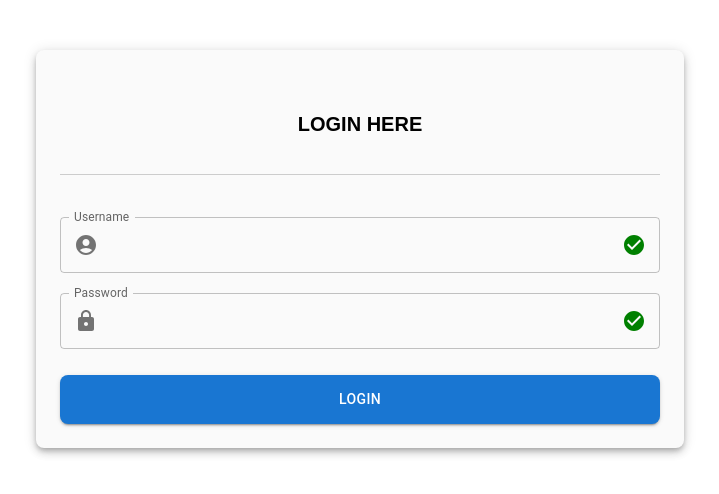
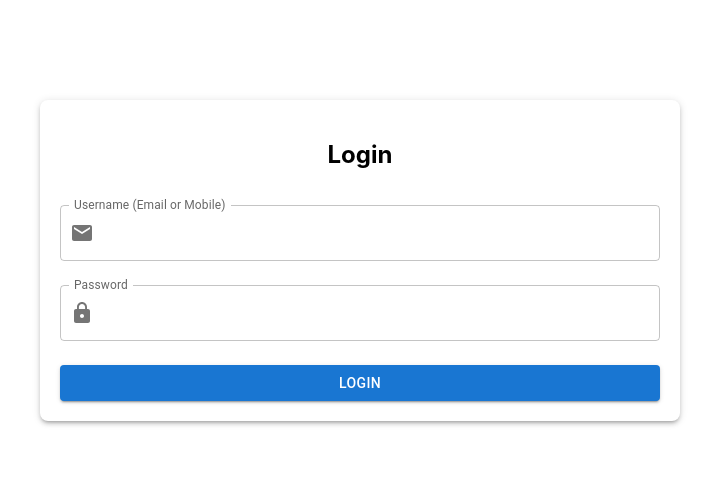
Before and after one commit to vishaljagdhane/sap, a React (Create React App) app in the folder sap/: page / in a window 1280 px wide. Shown: the top 494 px of the page, without its empty margins (280-999 px from the left). Built offline with nearby package versions, Linux system fonts and the light colour scheme.

Commit message:
procted routes and other sucessfully created

```diff
--- a/sap/src/APIServises/ApiServices.jsx
+++ b/sap/src/APIServises/ApiServices.jsx
@@ -4,8 +4,8 @@ const baseurl = process.env.REACT_APP_API_BASE_URL;  // You are storing your bas
 
 // Define the functions that will interact with the backend API
 function ApiServices() {
+  // This function is responsible for getting data (GET request) from an API endpoint
 
-  // This function is responsible for getting data (GET request) from an API endpoint
   const userDataGetting = async () => {
     try {
       const response = await axios.get(`${baseurl}/userData`);  // Perform GET request
--- a/sap/src/App.js
+++ b/sap/src/App.js
@@ -1,44 +1,32 @@
-import React from 'react';
-import { BrowserRouter, Routes, Route } from 'react-router-dom';
-import LoginPages from './pages/LoginPages';
-import ProtectedRoute from './pages/ProctedtRoute';
-import AdminDashbaord from './module/AdminModule/AdminDashbaord';
-import UseRegister from './pages/UseRegister';
-import UserTableData from './pages/UserTableData';
-import ApiServices from './APIServises/ApiServices';
+import React from 'react'
+import {BrowserRouter, Route, Routes} from 'react-router-dom'
+import UserTableData from './pages/UserTableData'
+import UseRegister from './pages/UseRegister'
+import SimpleLoginForm from './pages/LoginPages'
+import AdminDashboard from './module/AdminModule/AdminDashbaord'
+import { AuthProvider } from './CommanContext/AuthProvider'
+import ProtectedRoute from './pages/ProctedtRoute'
+export default function App() {
+  return (
+    <>
+   <AuthProvider>
+   <BrowserRouter>
+   <Routes>
+   <Route path='/' element={<SimpleLoginForm/>}></Route>
 
-function App() {
+   <Route
+   path="/admin-dashabord"
+   element={
+     <ProtectedRoute>
+       <AdminDashboard/>
+     </ProtectedRoute>
+   }
+ />
+   </Routes>
 
+   </BrowserRouter>
 
-  return (
-
-    <BrowserRouter>
-
-      <Routes>
-        <Route path="/" element={<LoginPages />} />
-
-        {/* Protected routes with role-based access */}
-        <Route
-          path="/admin"
-          element={
-            <ProtectedRoute allowedRoles={['admin']}>
-             <AdminDashbaord/>
-            </ProtectedRoute>
-          }
-        />
-        <Route
-          path="/usermodule"
-          element={
-            <ProtectedRoute allowedRoles={['user', 'admin']}>
-              <h1>User Module</h1>
-            </ProtectedRoute>
-          }
-        />
-        <Route path='/userregister' element={<UseRegister/>}/>
-        <Route path='/userTableData' element={<UserTableData/>}/>
-      </Routes>
-    </BrowserRouter>
-  );
+   </AuthProvider>
+    </>
+  )
 }
-
-export default App;
--- /dev/null
+++ b/sap/src/CommanContext/AuthProvider.jsx
@@ -0,0 +1,54 @@
+import React, { createContext, useState, useEffect, useContext } from 'react';
+
+const AuthContext = createContext();
+
+export const useAuth = () => {
+  return useContext(AuthContext);  // Hook to access the context values
+};
+
+export const AuthProvider = ({ children }) => {
+  // Get authentication status from localStorage, default to false
+  const [isAuthenticated, setIsAuthenticated] = useState(localStorage.getItem('isAuthenticated') === 'true');
+  const [username, setUserName] = useState(localStorage.getItem('username') || '');
+  const [password, setPassword] = useState(localStorage.getItem('password') || '');
+
+  // Method to log the user in
+  const login = (user, pass) => {
+    setIsAuthenticated(true);
+    setUserName(user);
+    setPassword(pass);
+
+    // Persist authentication and credentials in localStorage
+    localStorage.setItem('isAuthenticated', 'true');
+    localStorage.setItem('username', user);
+    localStorage.setItem('password', pass);
+  };
+
+  // Method to log the user out
+  const logout = () => {
+    setIsAuthenticated(false);
+    setUserName('');
+    setPassword('');
+
+    // Clear authentication and credentials from localStorage
+    localStorage.removeItem('isAuthenticated');
+    localStorage.removeItem('username');
+    localStorage.removeItem('password');
+  };
+
+  const ContextValue = {
+    isAuthenticated,
+    login,
+    logout,
+    username,
+    setUserName,
+    password,
+    setPassword,
+  };
+
+  return (
+    <AuthContext.Provider value={ContextValue}>
+      {children}
+    </AuthContext.Provider>
+  );
+};
--- a/sap/src/module/AdminModule/AdminDashbaord.jsx
+++ b/sap/src/module/AdminModule/AdminDashbaord.jsx
@@ -34,6 +34,7 @@ export default function AdminDashboard() {
             transition: 'width 0.3s ease', // Smooth transition for content width
             marginLeft: isLeftPanelOpen ? '3%' : '0', // Move content to the right when panel opens
             display:'block', //
+          ml:0
           }}
         >
           {/* Top Bar (Always visible on top) */}
--- a/sap/src/module/AdminModule/TopBar.jsx
+++ b/sap/src/module/AdminModule/TopBar.jsx
@@ -1,35 +1,46 @@
-import React, { useState } from 'react'
-import { AppBar, Toolbar, IconButton, Typography, TextField, InputAdornment, Avatar, Menu, MenuItem } from '@mui/material'
-import MenuIcon from '@mui/icons-material/Menu'
-import CloseIcon from '@mui/icons-material/Close'  // Import CloseIcon
-import SearchIcon from '@mui/icons-material/Search'
-import AccountCircle from '@mui/icons-material/AccountCircle'
+import React, { useState } from 'react';
+import { AppBar, Toolbar, IconButton, Typography, TextField, InputAdornment, Avatar, Menu, MenuItem } from '@mui/material';
+import MenuIcon from '@mui/icons-material/Menu';
+import CloseIcon from '@mui/icons-material/Close';  // Import CloseIcon
+import SearchIcon from '@mui/icons-material/Search';
+import AccountCircle from '@mui/icons-material/AccountCircle';
+
+import { useNavigate } from 'react-router-dom';  // Import useNavigate to handle redirection
+import { useAuth } from '../../CommanContext/AuthProvider';
 
 export default function TopBar({ toggleLeftPanel }) {
-  const [anchorEl, setAnchorEl] = useState(null)
-  const [searchQuery, setSearchQuery] = useState('')
-  const [isLeftPanelOpen, setIsLeftPanelOpen] = useState(false) // State to track left panel status
+  const { logout } = useAuth(); // Access the logout function from AuthContext
+  const [anchorEl, setAnchorEl] = useState(null);
+  const [searchQuery, setSearchQuery] = useState('');
+  const [isLeftPanelOpen, setIsLeftPanelOpen] = useState(false); // State to track left panel status
+  const navigate = useNavigate();  // Hook for navigation
 
   // Handle user icon click
   const handleUserMenuClick = (event) => {
-    setAnchorEl(event.currentTarget)
-  }
+    setAnchorEl(event.currentTarget);
+  };
 
   // Handle user menu close
   const handleUserMenuClose = () => {
-    setAnchorEl(null)
-  }
+    setAnchorEl(null);
+  };
 
   // Handle search input change
   const handleSearchChange = (event) => {
-    setSearchQuery(event.target.value)
-  }
+    setSearchQuery(event.target.value);
+  };
 
   // Toggle the left panel and change the icon (Menu or Close)
   const handleMenuIconClick = () => {
-    setIsLeftPanelOpen((prevState) => !prevState)
-    toggleLeftPanel() // This will toggle the actual left panel visibility
-  }
+    setIsLeftPanelOpen((prevState) => !prevState);
+    toggleLeftPanel(); // This will toggle the actual left panel visibility
+  };
+
+  // Handle logout action
+  const handleLogout = () => {
+    logout();  // Call the logout function from AuthContext
+    navigate('/');  // Navigate to login page after logout
+  };
 
   return (
     <AppBar position="static">
@@ -89,9 +100,10 @@ export default function TopBar({ toggleLeftPanel }) {
           onClose={handleUserMenuClose}
         >
           <MenuItem onClick={handleUserMenuClose}>Profile</MenuItem>
-          <MenuItem onClick={handleUserMenuClose}>Logout</MenuItem>
+          {/* Add Logout option */}
+          <MenuItem onClick={handleLogout}>Logout</MenuItem>
         </Menu>
       </Toolbar>
     </AppBar>
-  )
+  );
 }
--- a/sap/src/pages/LoginPages.jsx
+++ b/sap/src/pages/LoginPages.jsx
@@ -1,190 +1,119 @@
-import React, { useContext, useState } from 'react';
-import { Box, TextField, Button, InputAdornment, FormHelperText, Dialog, DialogActions, DialogContent, DialogTitle } from '@mui/material';
-import { AccountCircle, Lock, CheckCircle, ErrorOutline } from '@mui/icons-material';
-import { DataContext } from '../CommanContext/DataProvider'; // Import the context
-import { useNavigate } from 'react-router-dom'; // Import useNavigate hook
-import LoginJson from './LoginJson.json'; // Assuming you have multiple users in this file
+import React, { useState } from 'react';
+import { Box, TextField, Button, IconButton, InputAdornment, Snackbar, Alert } from '@mui/material';
+import { Email, Lock } from '@mui/icons-material'; // Import icons
+import axios from 'axios';
+import { useNavigate } from 'react-router-dom';
+import { useAuth } from '../CommanContext/AuthProvider';
 
-export default function LoginPages() {
-  const { username, setUserName, password, setPassword } = useContext(DataContext); // Access context values
-  const [usernameValid, setUsernameValid] = useState(true);
-  const [passwordValid, setPasswordValid] = useState(true);
-  const [usernameError, setUsernameError] = useState('');
-  const [passwordError, setPasswordError] = useState('');
-  const [openDialog, setOpenDialog] = useState(false); // Dialog state for incorrect login
-  const [dialogMessage, setDialogMessage] = useState(''); // Message for the dialog
-  const navigate = useNavigate(); // Hook for navigation
 
-  // Regular expression for email validation
-  const emailRegex = /^[^\s@]+@[^\s@]+\.[^\s@]+$/;
+export default function SimpleLoginForm() {
+  const [username, setUsername] = useState('');
+  const [password, setPassword] = useState('');
+  const [error, setError] = useState('');
+  const [loading, setLoading] = useState(false);
+  const [openSnackbar, setOpenSnackbar] = useState(false);
+  const [snackbarMessage, setSnackbarMessage] = useState('');
+  const [snackbarSeverity, setSnackbarSeverity] = useState('error'); // Can be 'success' or 'error'
 
-  // Validate the form (Username and Password)
-  const validateForm = () => {
-    let isValid = true;
-    // Guard clause: Ensure the username and password are defined before using them
+  const navigate = useNavigate();
+  const { login } = useAuth(); // Get the login function from context
+
+  const handleLogin = async () => {
     if (!username || !password) {
-      return false; // Return false if username or password is empty
+      setError('Please enter both username and password.');
+      return;
     }
 
-    // Username validation (must be a valid email format)
-    if (!emailRegex.test(username.trim())) {
-      setUsernameValid(false);
-      setUsernameError('Please enter a valid email address.');
-      isValid = false;
+    setLoading(true);
+    setError('');
+    setSnackbarMessage('');
+    setSnackbarSeverity('error');
+
+    try {
+      const response = await axios.post('http://localhost:4100/api/LoginUser', {
+        username,
+        password,
+      });
+
+      console.log('Login successful:', response.data);
+
+      setSnackbarMessage('Login successful!');
+      setSnackbarSeverity('success');
+      setOpenSnackbar(true);
+
+      // Set the authentication status to true in context
+      login();
+
+      // Navigate to the Admin Dashboard after successful login
+      navigate('/admin-dashabord');
+
+      // Clear the form after successful login
+      setUsername('');
+      setPassword('');
+    } catch (error) {
+      setLoading(false);
+      if (error.response) {
+        setError(error.response.data.error || 'Login failed');
       } else {
-      setUsernameValid(true);
-      setUsernameError('');
+        setError('An error occurred. Please try again.');
       }
-
-    // Password validation (must be at least 6 characters)
-    if (password.trim().length < 6) {
-      setPasswordValid(false);
-      setPasswordError('Password must be at least 6 characters.');
-      isValid = false;
-    } else {
-      setPasswordValid(true);
-      setPasswordError('');
-    }
-
-    // If form is valid, check user credentials
-    if (isValid) {
-      const validUser = LoginJson.users.find(
-        (user) => user.email === username && user.password === password
-      );
-      if (validUser) {
-        // Reset error and proceed with login
-        setUsernameValid(true);
-        setPasswordValid(true);
-        setDialogMessage('Login Successful!'); // Success message
-        setOpenDialog(true); // Open dialog on successful login
-
-        // Redirect based on user role
-        if (validUser.role === 'admin') {
-          navigate('/admin'); // Redirect to admin page
-        } else {
-          navigate('/usermodule'); // Redirect to user page
-        }
-      } else {
-        // Show error dialog if credentials are incorrect
-        setDialogMessage('You are not registered. Please contact the administrator.');
-        setOpenDialog(true);
-      }
+      setSnackbarMessage(error.response?.data?.error || 'Login failed');
+      setSnackbarSeverity('error');
+      setOpenSnackbar(true);
     }
   };
 
   return (
-    <>
-      <Box
-        sx={{
-          position: 'relative',
-          margin: '0px auto',
-          width: '600px',
-          height: 'auto',
-          boxShadow: 5,
-          bgcolor: '#fafafa',
-          top: 50,
-          display: 'flex',
-          justifyContent: 'center',
-          alignItems: 'center',
-          borderRadius: 2,
-          fontFamily: "'Poppins', sans-serif",
-          flexDirection: 'column',
-          padding: 3,
-        }}
-      >
-        {/* Header */}
-        <Box
-          sx={{
-            width: '100%',
-            height: '100px',
-            textAlign: 'center',
-            display: 'flex',
-            justifyContent: 'center',
-            alignItems: 'center',
-            borderBottom: '1px solid #ccc',
-            marginBottom: 2,
-            fontWeight: '600',
-            fontSize: '20px',
-            textTransform: 'uppercase',
-          }}
-        >
-          Login Here
-        </Box>
-
-        {/* Form Inputs */}
-        <Box sx={{ width: '100%', padding: 2 }}>
+    <Box sx={{ width: '600px', margin: '100px auto', padding: '20px', boxShadow: 3, borderRadius: 2, backgroundColor: '#fff', display: 'flex', flexDirection: 'column', alignItems: 'center' }}>
+      <h2>Login</h2>
       <TextField
-            onChange={(e) => setUserName(e.target.value)}
+        label="Username (Email or Mobile)"
+        variant="outlined"
+        fullWidth
+        margin="normal"
         value={username}
-            sx={{ width: '100%', margin: '10px 0' }}
-            label="Username"
-            variant="outlined"
-            type="email"
+        onChange={(e) => setUsername(e.target.value)}
         InputProps={{
           startAdornment: (
             <InputAdornment position="start">
-                  <AccountCircle />
-                </InputAdornment>
-              ),
-              endAdornment: (
-                <InputAdornment position="end">
-                  {usernameValid ? <CheckCircle sx={{ color: 'green' }} /> : <ErrorOutline sx={{ color: 'red' }} />}
+              <IconButton edge="start">
+                <Email />
+              </IconButton>
             </InputAdornment>
           ),
         }}
-            error={!usernameValid}
+        helperText={error}
+        error={!!error}
       />
-          {!usernameValid && <FormHelperText sx={{ color: 'red' }}>{usernameError}</FormHelperText>}
-
       <TextField
+        label="Password"
+        type="password"
+        variant="outlined"
+        fullWidth
+        margin="normal"
+        value={password}
         onChange={(e) => setPassword(e.target.value)}
-            value={password}
-            sx={{ width: '100%', margin: '10px 0' }}
-            label="Password"
-            variant="outlined"
-            type="password"
         InputProps={{
           startAdornment: (
             <InputAdornment position="start">
+              <IconButton edge="start">
                 <Lock />
-                </InputAdornment>
-              ),
-              endAdornment: (
-                <InputAdornment position="end">
-                  {passwordValid ? <CheckCircle sx={{ color: 'green' }} /> : <ErrorOutline sx={{ color: 'red' }} />}
+              </IconButton>
             </InputAdornment>
           ),
         }}
-            error={!passwordValid}
+        helperText={error}
+        error={!!error}
       />
-          {!passwordValid && <FormHelperText sx={{ color: 'red' }}>{passwordError}</FormHelperText>}
+      <Button variant="contained" color="primary" fullWidth sx={{ marginTop: 2 }} onClick={handleLogin} disabled={loading}>
+        {loading ? 'Logging in...' : 'Login'}
+      </Button>
+
+      <Snackbar open={openSnackbar} autoHideDuration={6000} onClose={() => setOpenSnackbar(false)}>
+        <Alert onClose={() => setOpenSnackbar(false)} severity={snackbarSeverity} sx={{ width: '100%' }}>
+          {snackbarMessage}
+        </Alert>
+      </Snackbar>
     </Box>
-
-        {/* Login Button */}
-        <Box sx={{ width: '100%' }}>
-          <Button
-            variant="contained"
-            color="primary"
-            sx={{ width: '100%', padding: '12px', borderRadius: 2 }}
-            onClick={validateForm}
-          >
-            Login
-          </Button>
-        </Box>
-      </Box>
-
-      {/* Dialog Box for login errors */}
-      <Dialog open={openDialog} onClose={() => setOpenDialog(false)}>
-        <DialogTitle>Error</DialogTitle>
-        <DialogContent>
-          <p>{dialogMessage}</p>
-        </DialogContent>
-        <DialogActions>
-          <Button onClick={() => setOpenDialog(false)} color="primary">
-            Close
-          </Button>
-        </DialogActions>
-      </Dialog>
-    </>
   );
 }
--- a/sap/src/pages/ProctedtRoute.jsx
+++ b/sap/src/pages/ProctedtRoute.jsx
@@ -1,30 +1,18 @@
-import React, { useContext } from 'react';
+import React from 'react';
 import { Navigate } from 'react-router-dom';
-import { DataContext } from '../CommanContext/DataProvider'; // Assuming the user context is here
-import LoginJson from './LoginJson.json'; // JSON file containing user details
+import { useAuth } from '../CommanContext/AuthProvider';
 
-const ProtectedRoute = ({ allowedRoles, children }) => {
-  const { username, password } = useContext(DataContext);
 
-  // Find the valid user from the JSON (login data)
-  const validUser = LoginJson.users.find(
-    (user) => user.email === username && user.password === password
-  );
+// This component will be used to protect routes
+const ProtectedRoute = ({ children }) => {
+  const { isAuthenticated } = useAuth();
 
-  const userRole = validUser ? validUser.role : null;
-
-  // Check if user is logged in and has a valid role
-  if (!validUser) {
-    return <Navigate to="/" />; // Redirect to login if the user is not logged in
+  if (!isAuthenticated) {
+    // If not authenticated, redirect to the login page
+    return <Navigate to="/" />;
   }
 
-  // Check if the user's role is allowed to access the page
-  if (!allowedRoles.includes(userRole)) {
-    return <Navigate to="/" />; // Redirect to login if role is not allowed
-  }
-
-  // If the user is authenticated and has the correct role, render the children
-  return <>{children}</>;
+  return children; // If authenticated, render the children (protected page)
 };
 
 export default ProtectedRoute;
```
Also changed, not shown: 2 other files (tests, documents, lock files or other folders). Lines whose indentation alone changed are shown as unchanged.
